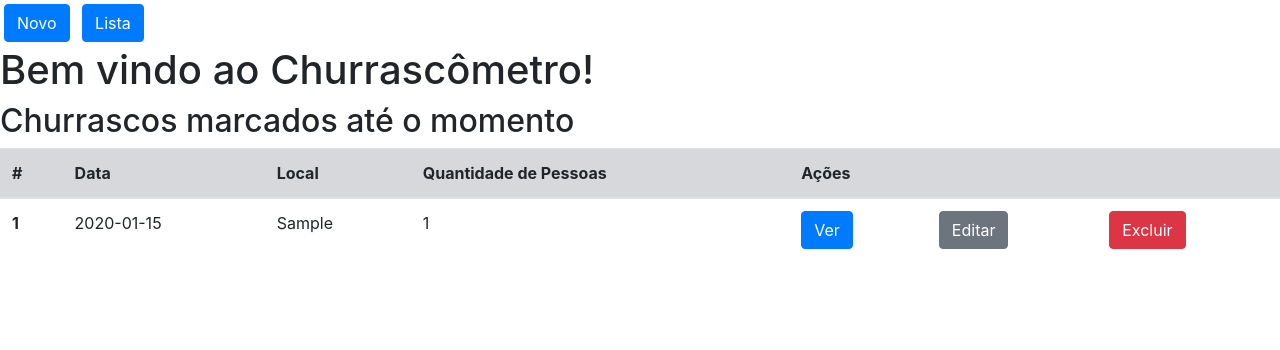
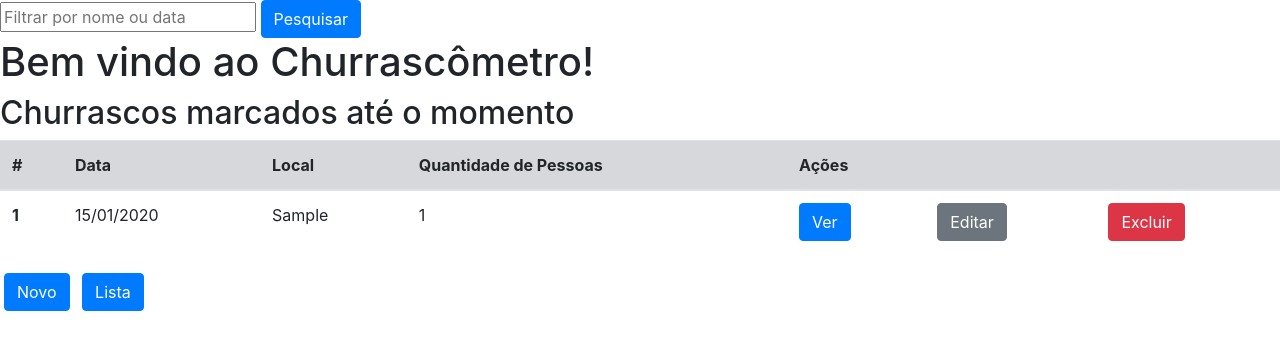
Before and after one commit to damiao-git/churrascometro, a Laravel app: page / in a window 1280 px wide. Shown: the top 350 px of the page. Run offline with Laravel 10, Linux system fonts and the light colour scheme; tables that the repository leaves empty hold one stand-in row (Sample ...).

Commit message:
Search filter with name or data

```diff
--- a/app/Http/Controllers/ChurrascoController.php
+++ b/app/Http/Controllers/ChurrascoController.php
@@ -82,4 +82,21 @@ class ChurrascoController extends Controller
 
     }
 
+    public function search(Request $request)
+    {
+
+        $data = explode('/', $request->search);
+
+        $data_formatada = $data[2].'-'.$data[1].'-'.$data[0];
+
+        $churrascos = Churrasco::where('local', 'LIKE', "%{$request->search}%")
+        ->orWhere('data', '=', $data_formatada)->paginate();
+
+        // if(!$churrascos)
+        //     redirect()->back()-with('message', 'Dados não encontrados');
+
+        return view('index', compact('churrascos'));
+
+    }
+
 }
--- a/resources/views/index.blade.php
+++ b/resources/views/index.blade.php
@@ -6,6 +6,14 @@
 @if (session('message'))
 <div class="text-danger">{{ session('message') }}</div>
 @endif
+
+<div>
+    <form action="{{ route('churrasco.search')}}" method="post">
+        @csrf
+        <input type="text" name="search" class="" placeholder="Filtrar por nome ou data">
+        <button type="submit" class="btn btn-primary">Pesquisar</button>
+    </form>
+</div>
 
 <h1>Bem vindo ao Churrascômetro!</h1>
 <h2>Churrascos marcados até o momento</h2>
@@ -25,7 +33,7 @@
                 <strong>
                     <th>{{ $churrasco->id }}</th>
                 </strong>
-                <td>{{ $churrasco->data }}</td>
+                <td>{{ date('d/m/Y', strtotime($churrasco->data)) }}</td>
                 <td>{{ $churrasco->local }}</td>
                 <td>{{ $churrasco->qnt_pessoas }}</td>
                 <td><a href="{{ route('churrasco.show', $churrasco->id) }}" class="btn btn-primary">Ver</a></td>
--- a/resources/views/layout/app.blade.php
+++ b/resources/views/layout/app.blade.php
@@ -10,18 +10,18 @@
     <title>@yield('title')</title>
 </head>
 <body>
-    <header>
-        <a href="{{ route('churrasco.create')}}" class="btn btn-primary m-1">Novo</a>
-        <a href="{{ route('churrasco.index')}}" class="btn btn-primary m-1">Lista</a>
-    </header>
 
     @if ($errors->any())
     <ul>
         @foreach ($errors->all() as $error)
-            <li>{{ $error }}</li>
+        <li>{{ $error }}</li>
         @endforeach
     </ul>
-@endif
+    @endif
     @yield('content')
+    <footer>
+        <a href="{{ route('churrasco.create')}}" class="btn btn-primary m-1">Novo</a>
+        <a href="{{ route('churrasco.index')}}" class="btn btn-primary m-1">Lista</a>
+    </footer>
 </body>
 </html>
--- a/routes/web.php
+++ b/routes/web.php
@@ -13,6 +13,8 @@ use Illuminate\Support\Facades\Route;
 | be assigned to the "web" middleware group. Make something great!
 |
 */
+Route::post('/search', [ChurrascoController::class, 'search'])->name('churrasco.search');
+
 Route::delete('/churrasco/{id}', [ChurrascoController::class, 'delete'])->name('churrasco.delete');
 
 Route::put('/churrasco/{id}', [ChurrascoController::class, 'update'])->name('churrasco.update');
```
